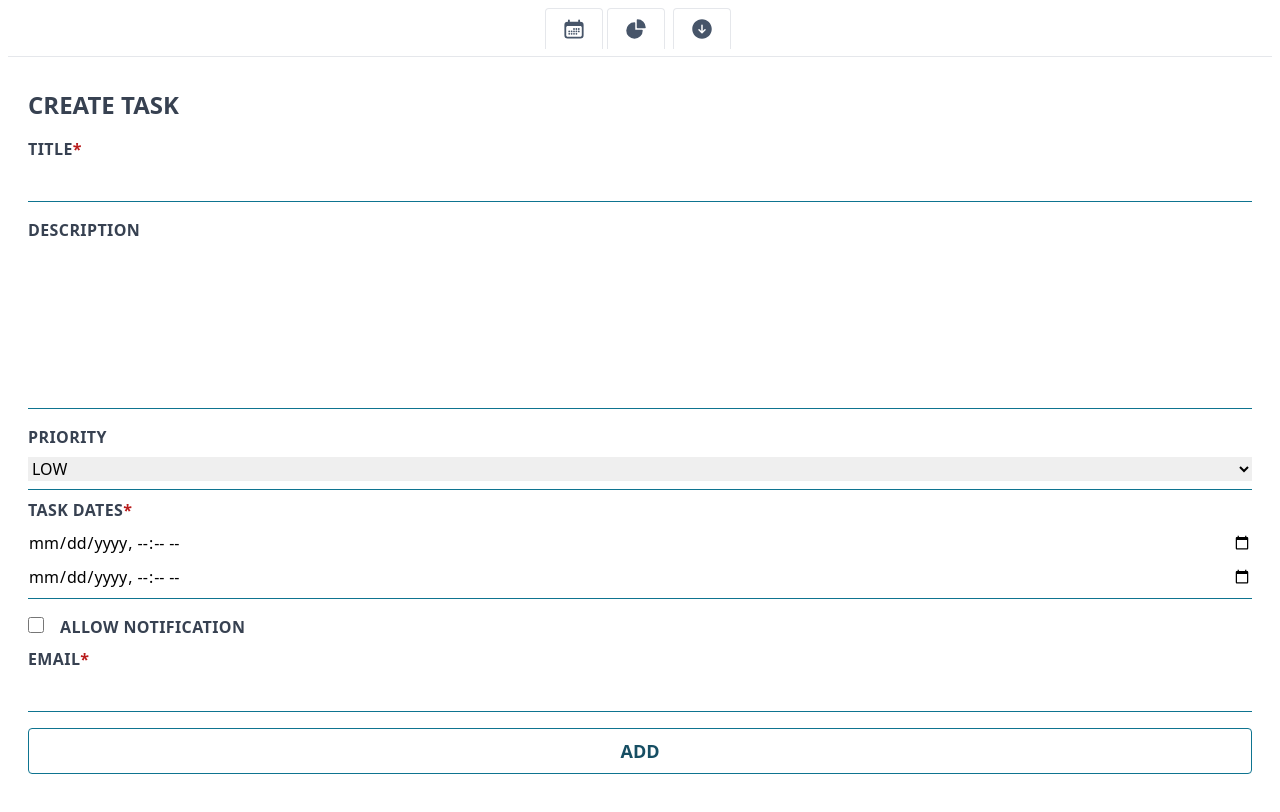
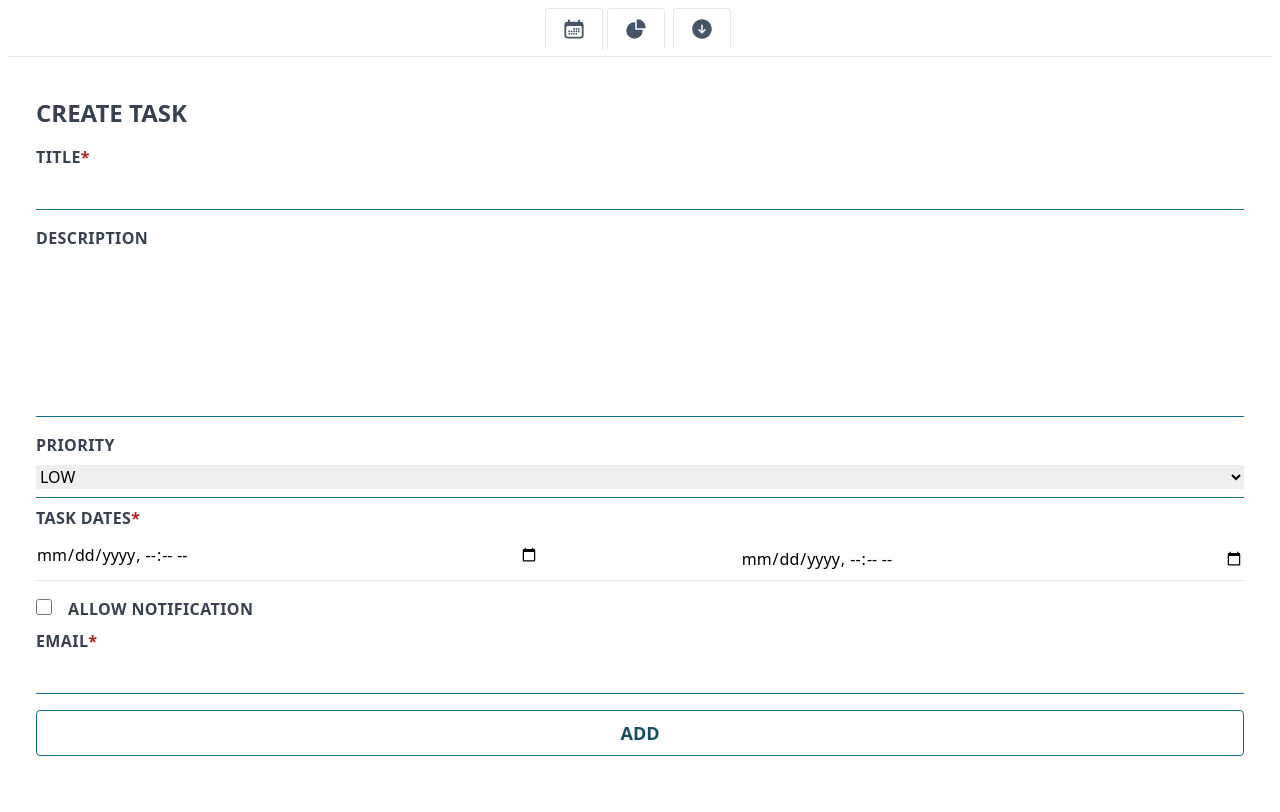
Before and after one commit to kryb4k/to-do-app, a React (Create React App) app in the folder client/: page /add-form in a window 1280 px wide. Built offline with nearby package versions, Linux system fonts and the light colour scheme.

Commit message:
fix modal and css add new date validation for creating new tasks

```diff
--- a/client/src/components/form/DateInputs.js
+++ b/client/src/components/form/DateInputs.js
@@ -21,7 +21,7 @@ const DateInputs = ({
 
   return (
     <div
-      className={`w-full border-b ${
+      className={`w-full border-b gap-3${
         error[label] ? "border-red-700" : "border-cyan-700"
       } py-2`}>
       <label
@@ -32,10 +32,11 @@ const DateInputs = ({
         Task dates
         {requiredSymbol && <span className="text-red-700">*</span>}
       </label>
+      <div className="w-full md:flex md:justify-between">
         <input
           id={label}
           type="datetime-local"
-        className={`w-full ${
+          className={`w-full md:w-5/12 ${
             error[label] ? "border-red-700 text-red-700" : ""
           }`}
           {...register(label, {
@@ -54,7 +55,7 @@ const DateInputs = ({
         <input
           id={label2}
           type="datetime-local"
-        className={`w-full mt-2 ${
+          className={`w-full md:w-5/12 mt-2 ${
             error[label2] ? "border-red-700 text-red-700" : ""
           }`}
           {...register(label2, {
@@ -77,6 +78,7 @@ const DateInputs = ({
           <p className="text-sm text-red-700 mt-1">{error[label2].message}</p>
         )}
       </div>
+    </div>
   );
 };
 
--- a/client/src/components/form/Form.js
+++ b/client/src/components/form/Form.js
@@ -53,7 +53,7 @@ const Form = (newDate) => {
 
   return (
     <div className="p-2">
-      <div className="m-3 w-100 md:p-3 md:mx-auto">
+      <div className="m-3 w-100 md:p-5 md:mx-auto">
         <FormTitle title="create task" />
         <form
           onSubmit={handleSubmit(onSubmit)}
--- a/client/src/components/utilities/Modal.js
+++ b/client/src/components/utilities/Modal.js
@@ -6,7 +6,7 @@ const Modal = ({ isOpen, onClose, children }) => {
           <div
             className="fixed inset-0 bg-gray-800 opacity-50"
             onClick={onClose}></div>
-          <div className="bg-white w-3/4 md:w-2/5 rounded-lg z-50">
+          <div className="bg-white w-3/4 md:w-7/12 rounded-lg z-50">
             {children}
           </div>
         </div>
```
Lines whose indentation alone changed are shown as unchanged.
